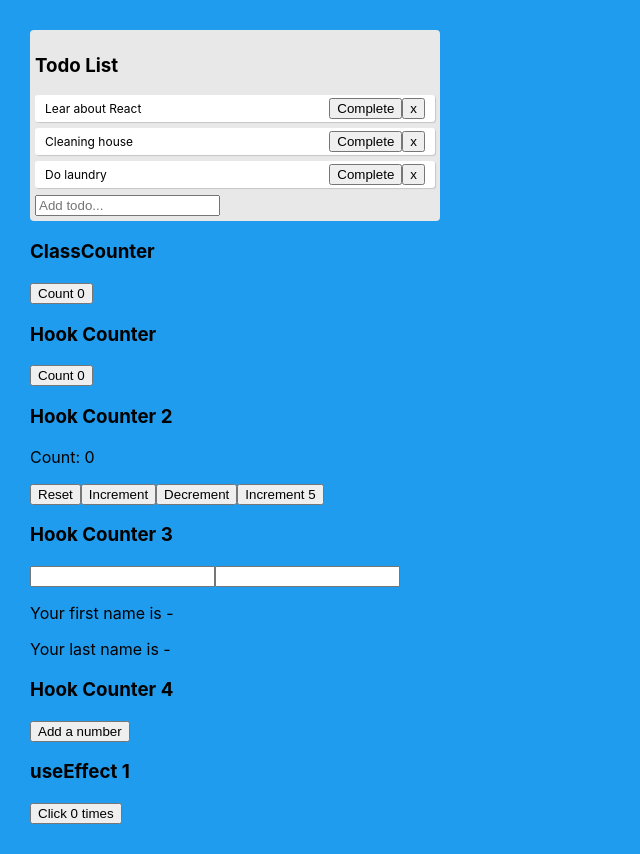
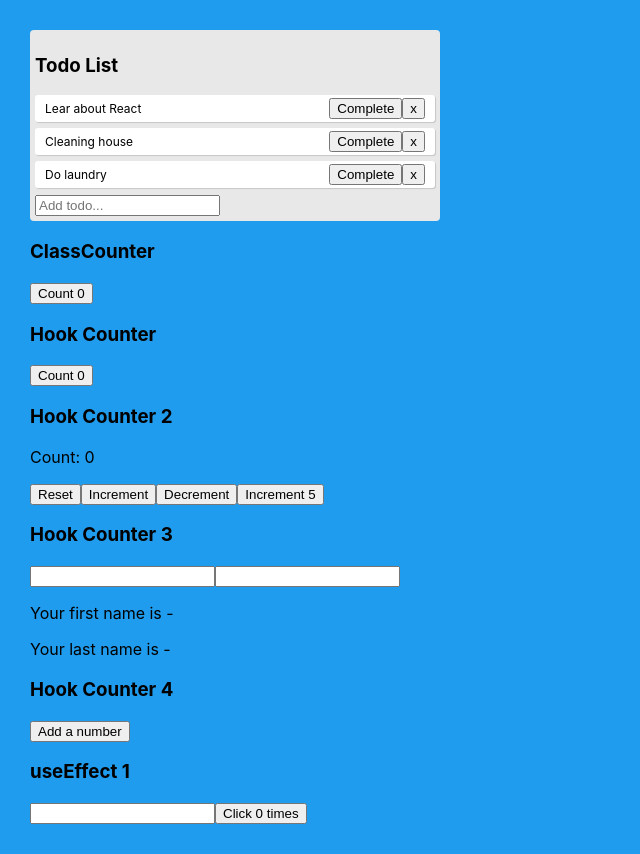
Before and after one commit to vchu22/react-hooks, a React (Create React App) app: page / in a window 1280 px wide. Shown: the whole page, without its empty margins (0-640 px from the left). Built offline with nearby package versions, Linux system fonts and the light colour scheme.

Commit message:
Conditionally run effects

```diff
--- a/src/components/UseEffectOne.js
+++ b/src/components/UseEffectOne.js
@@ -2,14 +2,22 @@
 
 function UseEffectOne() {
   const [count, setCount] = useState(0);
+  const [name, setName] = useState("");
 
+  // pass in a function to be executed after render
   useEffect(() => {
+    console.log("useEffect - Updating document title");
     document.title = `You clicked ${count} times`;
-  });
+  }, [count]);
 
   return (
     <div>
       <h3>useEffect 1</h3>
+      <input
+        type="text"
+        value={name}
+        onChange={(e) => setName(e.target.value)}
+      />
       <button onClick={() => setCount(count + 1)}>Click {count} times</button>
     </div>
   );
```
